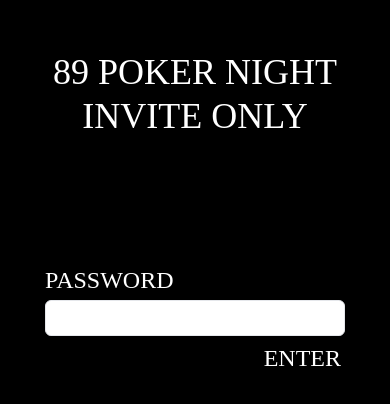
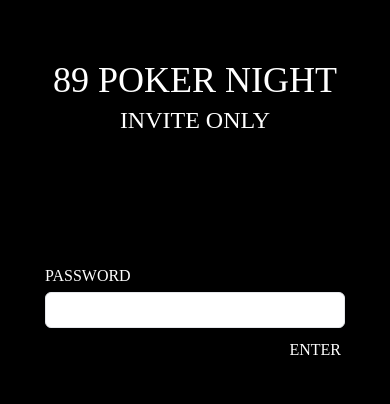
Before and after one commit to jaspermai/89poker, a React (Vite) app: page / in a window 390 px wide. Shown: the part 232-636 px from the top of the page. Built offline with nearby package versions, Linux system fonts and the light colour scheme; a web font is replaced by a local one.

Commit message:
mobile responsiveness pt.2

```diff
--- a/src/components/DataTable/DataTable.tsx
+++ b/src/components/DataTable/DataTable.tsx
@@ -10,10 +10,10 @@ interface DataTableProps {
 export function DataTable({title, tableHeaders, tableBody}: DataTableProps) {
     return(
         <div className='my-24 px-4'>
-            <div className='table-title-font text-4xl text-center my-4'>
+            <div className='table-title-font text-2xl md:text-4xl text-center my-4'>
                 - {title} -
             </div>
-            <Table className='table-font text-lg text-center w-full max-w-6xl mx-auto'>
+            <Table className='table-font text-md md:text-lg text-center w-full max-w-6xl mx-auto'>
                 <TableHeader className='font-semibold border-2'>
                     <TableRow>
                         {tableHeaders.map((header, index) => (
--- a/src/components/PasswordAuth/PasswordAuth.tsx
+++ b/src/components/PasswordAuth/PasswordAuth.tsx
@@ -29,16 +29,16 @@ export function PasswordAuth({onSuccess}: TitleProps) {
 
     return(
         <div className="grid w-[90%] max-w-[600px] items-center justify-center gap-1">
-            <Label className="text-2xl w-full justify-start" htmlFor="password">PASSWORD</Label>
+            <Label className="text-1xl md:text-2xl w-full justify-start" htmlFor="password">PASSWORD</Label>
             <Input
-                className="bg-white text-black w-full text-lg min-w-[300px] md:min-w-[400px]"
+                className="bg-white text-black table-font w-full text-lg min-w-[300px] md:min-w-[400px]"
                 value={passwordVal}
                 onChange={(e) => setPasswordVal(e.target.value)}
                 onKeyDown={onEnterKeyDown}
                 type="password"
             />
             <div className="w-full flex justify-end">
-                <Button className="text-2xl hover:opacity-70 pr-1" onClick={checkPassword}>
+                <Button className="text-1xl md:text-2xl hover:opacity-70 pr-1" onClick={checkPassword}>
                     ENTER
                 </Button>
             </div>
--- a/src/components/Subtitle/Subtitle.tsx
+++ b/src/components/Subtitle/Subtitle.tsx
@@ -5,7 +5,7 @@ interface SubtitleProps {
 
 export function Subtitle({text, className = ''}: SubtitleProps) {
     return(
-        <p className={`text-4xl text-white flex items-center justify-center text-center break-words sm:text-2xl sm:px-4 ${className}`}>
+        <p className={`text-2xl md:text-4xl text-white flex items-center justify-center text-center break-words sm:px-4 ${className}`}>
             {text}
         </p>
     )
```
